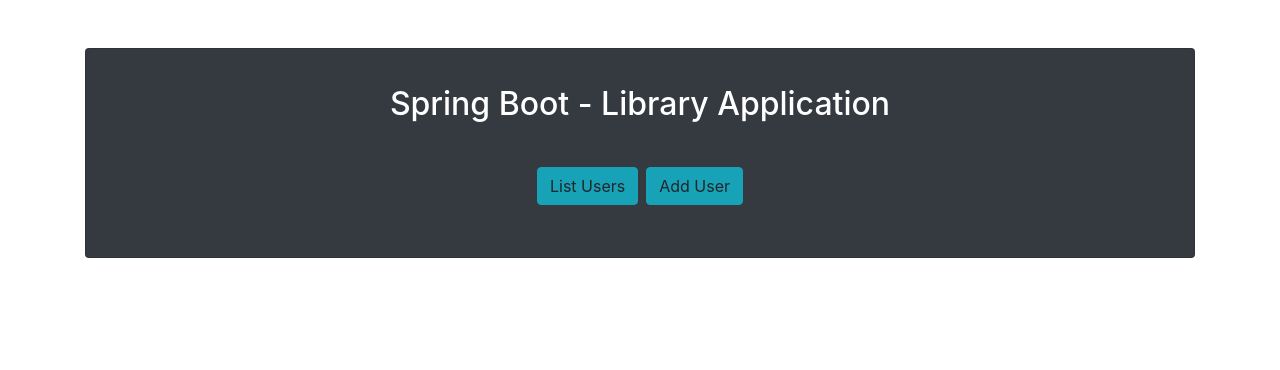
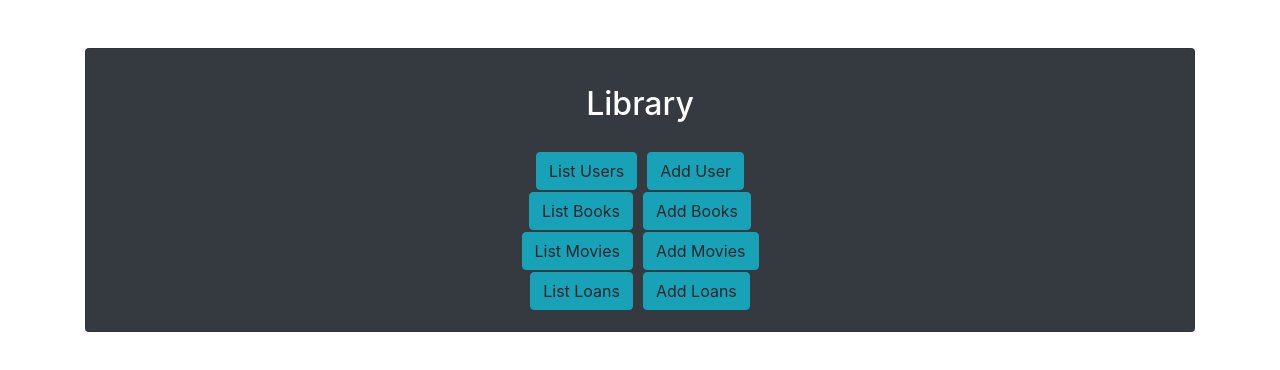
Before and after one commit to iiris-koivisto/LibraryApp, an Angular app in the folder libraryangular/: page / in a window 1280 px wide. Shown: the top 370 px of the page. Built offline with nearby package versions, Linux system fonts and the light colour scheme.

Commit message:
Deleted user-form content, added more buttons to front page

```diff
--- a/libraryangular/src/app/app.component.html
+++ b/libraryangular/src/app/app.component.html
@@ -4,14 +4,40 @@
       <div class="card bg-dark my-5">
         <div class="card-body">
           <h2 class="card-title text-center text-white py-3">{{ title }}</h2>
-          <ul class="text-center list-inline py-3">
-            <li class="list-inline-item">
-              <a routerLink="/users" class="btn btn-info">List Users</a>
-                </li>
-            <li class="list-inline-item">
-              <a routerLink="/adduser" class="btn btn-info">Add User</a>
-                </li>
-          </ul>
+          <table class="center">
+            <tr class="text-center">
+              <td class="list-inline-item">
+                <a routerLink="/users" class="btn btn-info">List Users</a>
+                  </td>
+              <td class="list-inline-item">
+                <a routerLink="/adduser" class="btn btn-info">Add User</a>
+                  </td>
+            </tr>
+            <tr class="text-center">
+              <td class="list-inline-item">
+                 <a routerLink="/adduser" class="btn btn-info">List Books</a>
+                  </td>
+              <td class="list-inline-item">
+                  <a routerLink="/adduser" class="btn btn-info">Add Books</a>
+                    </td>
+            </tr>
+            <tr class="text-center">
+              <td class="list-inline-item">
+                  <a routerLink="/adduser" class="btn btn-info">List Movies</a>
+                    </td>
+              <td class="list-inline-item">
+                  <a routerLink="/adduser" class="btn btn-info">Add Movies</a>
+                    </td>
+            </tr>
+            <tr class="text-center">
+              <td class="list-inline-item">
+                  <a routerLink="/adduser" class="btn btn-info">List Loans</a>
+                    </td>
+              <td class="list-inline-item">
+                  <a routerLink="/adduser" class="btn btn-info">Add Loans</a>
+                    </td>
+            </tr>
+          </table>
         </div>
       </div>
       <router-outlet></router-outlet>
--- a/libraryangular/src/app/app.component.ts
+++ b/libraryangular/src/app/app.component.ts
@@ -13,6 +13,6 @@
   title : string;
 
   constructor(){
-    this.title = 'Spring Boot - Library Application';
+    this.title = 'Library';
   }
 }
--- a/libraryangular/src/app/user-form/user-form.component.html
+++ b/libraryangular/src/app/user-form/user-form.component.html
@@ -1,28 +1 @@
-<div class="card my-5">
-    <div class="card-body">
-      <form (ngSubmit)="onSubmit()" #userForm="ngForm">
-        <div class="form-group">
-          <label for="name">Name</label>
-          <input type="text" [(ngModel)]="user.name"
-            class="form-control"
-            id="name"
-            name="name"
-            placeholder="Enter your name"
-            required #name="ngModel">
-        </div>
-        <div [hidden]="!name.pristine" class="alert alert-danger">Name is required</div>
-        <div class="form-group">
-          <label for="email">Email</label>
-          <input type="text" [(ngModel)]="user.email"
-            class="form-control"
-            id="email"
-            name="email"
-            placeholder="Enter your email address"
-            required #email="ngModel">
-          <div [hidden]="!email.pristine" class="alert alert-danger">Email is required</div>
-        </div>
-        <button type="submit" [disabled]="!userForm.form.valid"
-          class="btn btn-info">Submit</button>
-      </form>
-    </div>
-</div>
+<header>User Form</header>
--- a/libraryangular/src/styles.css
+++ b/libraryangular/src/styles.css
@@ -1 +1,5 @@
 /* You can add global styles to this file, and also import other style files */
+.center {
+    margin-left: auto;
+    margin-right: auto;
+  }
```
